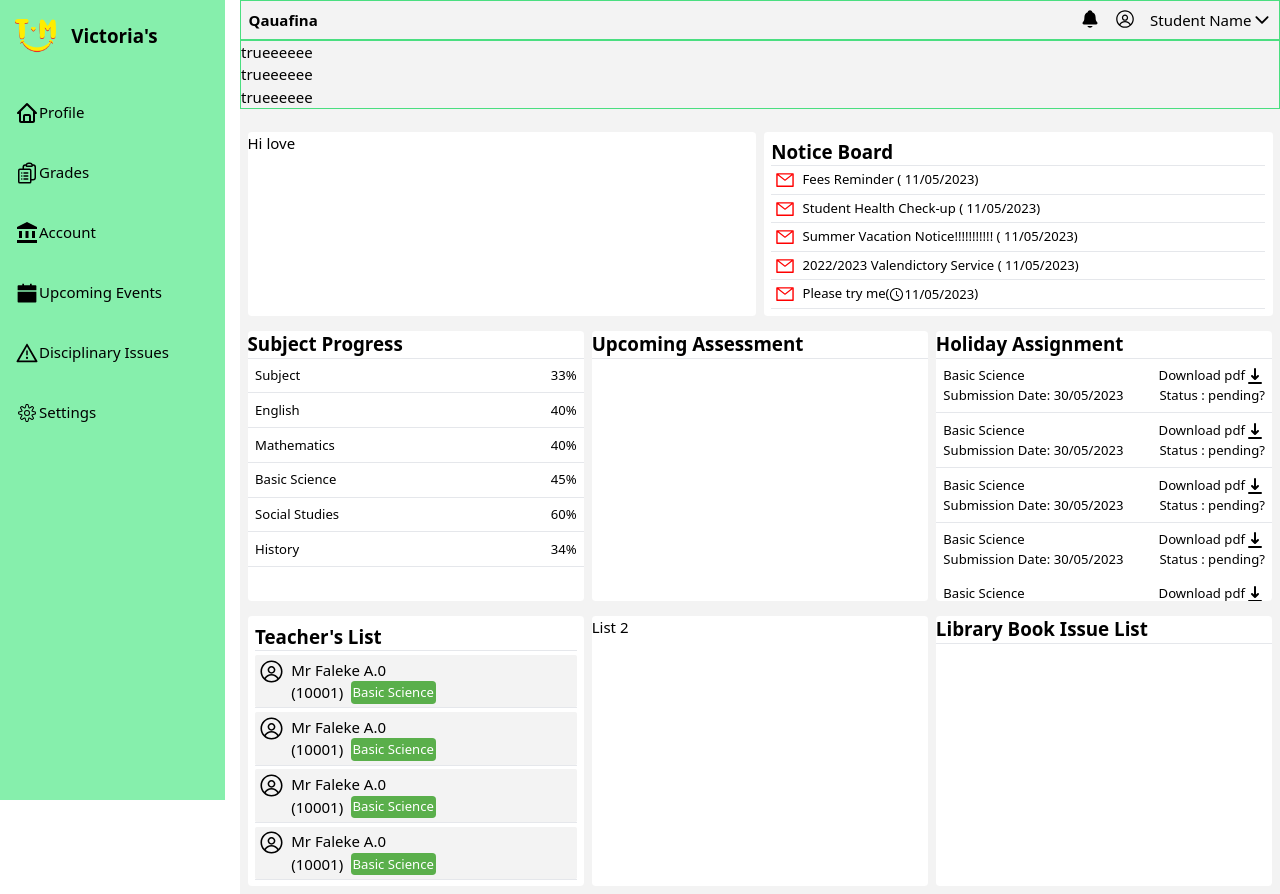
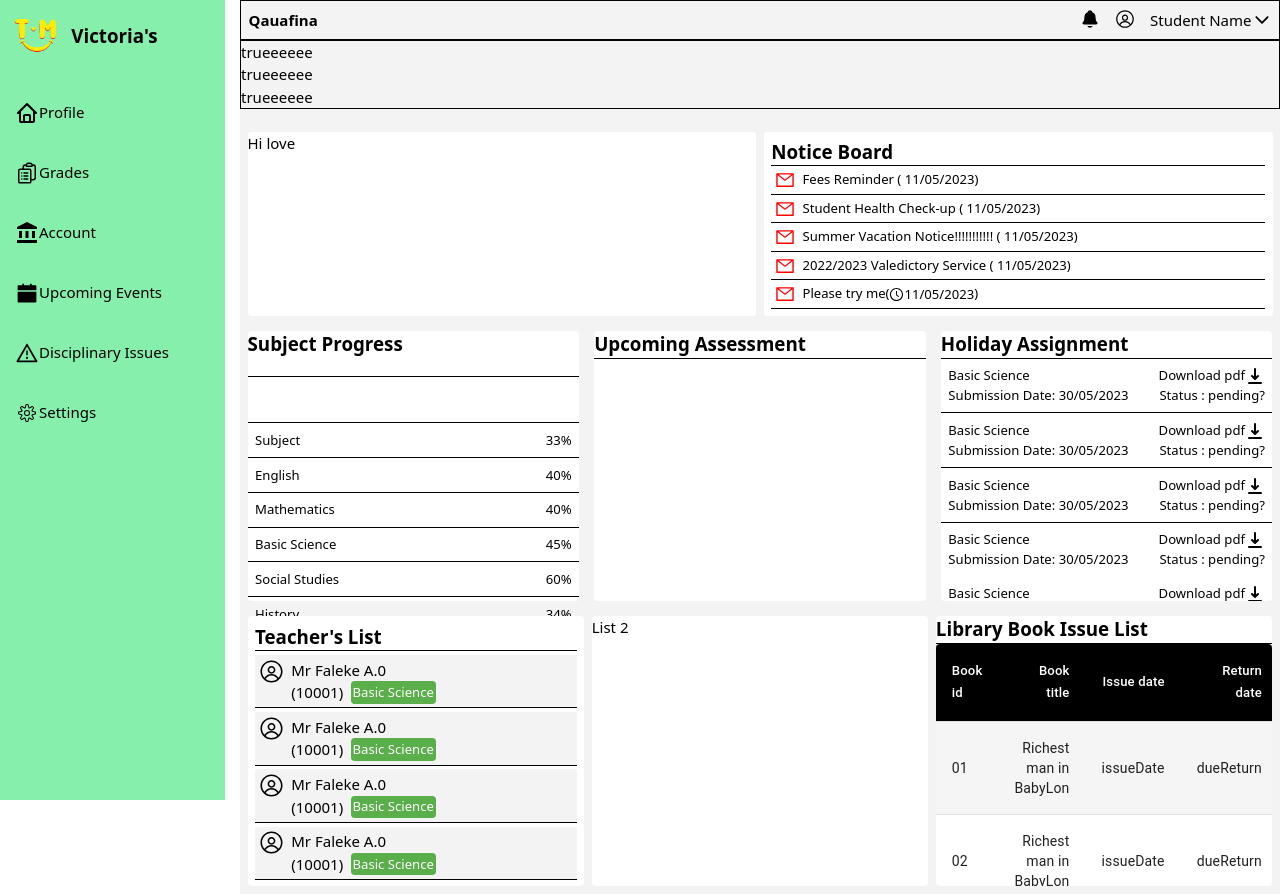
Before and after one commit to timhilehin1/my-school, a React (Vite) app: page /studentDashboard/profile in a window 1280 px wide. Built offline with nearby package versions, Linux system fonts and the light colour scheme.

Commit message:
dashboard prog

```diff
--- a/package.json
+++ b/package.json
@@ -9,12 +9,17 @@
     "preview": "vite preview"
   },
   "dependencies": {
+    "@emotion/react": "^11.11.0",
+    "@emotion/styled": "^11.11.0",
+    "@mui/material": "^5.13.0",
     "firebase": "^9.19.1",
     "react": "^18.2.0",
     "react-countup": "^6.4.2",
     "react-dom": "^18.2.0",
     "react-icons": "^4.8.0",
     "react-router-dom": "^6.11.0",
+    "react-table": "^7.8.0",
+    "styled-components": "^6.0.0-rc.1",
     "swiper": "^9.2.4"
   },
   "devDependencies": {
--- a/src/Components/Profile.jsx
+++ b/src/Components/Profile.jsx
@@ -1,12 +1,79 @@
-import React from "react";
+import {React, useState, useMemo} from "react";
 import { IoNotifications } from "react-icons/io5";
 import { RxAvatar } from "react-icons/rx";
 import { IoIosArrowDown } from "react-icons/io";
 import { HiDownload } from "react-icons/hi";
 import { AiOutlineMail, AiOutlineClockCircle } from "react-icons/ai";
 import { Link } from "react-router-dom";
+import { useTable } from 'react-table'
+import { TableBody, TableCell, TableHead, TableRow, styled,  Table, tableCellClasses, TableContainer, Paper, CssBaseline } from '@mui/material'
+
+
 
 function Profile() {
+
+    // #cfd8dc
+
+    const StyledTableCell = styled(TableCell)(({ theme }) => ({
+        [`&.${tableCellClasses.head}`]: {
+          backgroundColor: theme.palette.common.black,
+          color: theme.palette.common.white,
+        },
+        [`&.${tableCellClasses.body}`]: {
+          fontSize: 14,
+        },
+      }));
+
+      const StyledTableRow = styled(TableRow)(({ theme }) => ({
+        '&:nth-of-type(odd)': {
+          backgroundColor: theme.palette.action.hover,
+        },
+        // hide last border
+        '&:last-child td, &:last-child th': {
+          border: 0,
+        },
+      }));
+
+      function createData(bookNo, bookTitle, issueDate, dueReturn) {
+        return { bookNo, bookTitle, issueDate, dueReturn};
+      }
+
+      const rows = [
+        createData('01', 'Richest man in BabyLon', 'issueDate', 'dueReturn'),
+        createData('02', 'Richest man in BabyLon', 'issueDate', 'dueReturn'),
+        createData('03', 'Richest man in BabyLon', 'issueDate', 'dueReturn'),
+        createData('04', 'Richest man in BabyLon', 'issueDate', 'dueReturn'),
+        createData('05', 'Richest man in BabyLon', 'issueDate', 'dueReturn'),
+      ];
+
+
+
+
+const columns = [
+    {
+        id : 'bookNo',
+        label : 'bookNo',
+        minWidth : '100',
+    },
+    {
+        id : 'bookTitle',
+        label : 'bookTitle',
+        minWidth : '100',
+    },
+    {
+        id : 'issueDate',
+        label : 'issueDate',
+        minWidth : '100',
+    },
+    {
+        id : 'dueReturn',
+        label : 'dueReturn',
+        minWidth : '100',
+    },
+
+]
+
+
     return (
         <div className="">
             <nav className="border border-green-400 w-full flex justify-between p-2">
@@ -54,7 +121,7 @@ function Profile() {
 
                     <div className="flex gap-2 text-sm p-1">
                         <AiOutlineMail style={{ color: "red" }} size={20} />
-                        <p>2022/2023 Valendictory Service ( 11/05/2023)</p>
+                        <p>2022/2023 Valedictory Service ( 11/05/2023)</p>
                     </div>
                     <hr />
 
@@ -67,12 +134,14 @@ function Profile() {
                  </div>
             </section>
 
-            <section className="grid grid-cols-1 md:grid-cols-3 gap-2 p-2">
+            <section className="grid grid-cols-1 md:grid-cols-3 gap-4 p-2">
 
-                <div className="bg-[#ffffff] rounded subject h-64 md:h-72 overflow-auto">
-                    <header className="text-xl font-bold">Subject Progress</header>
+                <div className="bg-[#ffffff] rounded subject h-64 md:h-72 relative">
+                    <header className="text-xl font-bold h-12 static ">Subject Progress</header>
                     <hr />
-                    <div className="flex items-center justify-between p-2">
+                    <main className="contentt mt-12 overflow-auto h-60 md:64">
+                    <hr />
+                    <div className="flex items-center justify-between p-2 ">
                     <p className="text-sm">Subject</p>
                     <p className="text-sm">33%</p>
                     </div>
@@ -102,6 +171,16 @@ function Profile() {
                     <p className="text-sm">34%</p>
                     </div>
                     <hr />
+                    <div className="flex items-center justify-between p-2">
+                    <p className="text-sm">History</p>
+                    <p className="text-sm">34%</p>
+                    </div>
+                    <hr />
+                    <div className="flex items-center justify-between p-2">
+                    <p className="text-sm">History</p>
+                    <p className="text-sm">34%</p>
+                    </div>
+                    </main>
 
                 </div>
                 <div className="bg-[#ffffff] rounded subject h-64 md:h-72 overflow-auto">
@@ -189,7 +268,7 @@ function Profile() {
 
             </section>
 
-            <section className="grid grid-cols-1 md:grid-cols-3 gap-2 p-2">
+            <section className="grid grid-cols-1 lg:grid-cols-3 gap-2 p-2">
                 <div className="bg-[#ffffff] rounded teachers h-64 md:h-72 relative p-2 overflow-auto">
 
                    <header className="text-xl  font-bold">Teacher's List</header>
@@ -202,7 +281,7 @@ function Profile() {
                         <p>Mr Faleke A.0</p>
                         <div className="flex gap-2">
                         <p>(10001)</p>
-                        <button className="bg-[#5AAF4B] text-white text-sm rounded p-0.5">Basic Science</button>
+                        <button className="bg-[#5AAF4B] text-allwhite text-sm rounded p-0.5">Basic Science</button>
                             </div>
                         </div>
                     </section>
@@ -214,7 +293,7 @@ function Profile() {
                         <p>Mr Faleke A.0</p>
                         <div className="flex gap-2">
                         <p>(10001)</p>
-                        <button className="bg-[#5AAF4B] text-white text-sm rounded p-0.5">Basic Science</button>
+                        <button className="bg-[#5AAF4B] text-allwhite text-sm rounded p-0.5">Basic Science</button>
                             </div>
                         </div>
                     </section>
@@ -226,7 +305,7 @@ function Profile() {
                         <p>Mr Faleke A.0</p>
                         <div className="flex gap-2">
                         <p>(10001)</p>
-                        <button className="bg-[#5AAF4B] text-white text-sm rounded p-0.5">Basic Science</button>
+                        <button className="bg-[#5AAF4B] text-allwhite text-sm rounded p-0.5">Basic Science</button>
                             </div>
                         </div>
                     </section>
@@ -238,7 +317,7 @@ function Profile() {
                         <p>Mr Faleke A.0</p>
                         <div className="flex gap-2">
                         <p>(10001)</p>
-                        <button className="bg-[#5AAF4B] text-white text-sm rounded p-0.5">Basic Science</button>
+                        <button className="bg-[#5AAF4B] text-allwhite text-sm rounded p-0.5">Basic Science</button>
                             </div>
                         </div>
                     </section>
@@ -266,6 +345,40 @@ function Profile() {
                 <div  className="bg-[#ffffff] rounded library h-64 md:h-72 overflow-auto">
                       <header className="text-xl  font-bold">Library Book Issue List</header>
                     <hr />
+                    {/* //use a table with a fixed header */}
+                    <TableContainer component={Paper}>
+      <Table sx={{ minWidth: 300 }} stickyHeader  aria-label="sticky table">
+        <TableHead>
+          <TableRow>
+              {
+                  columns.map((col)=>{
+                      <TableCell
+                      key={col.id}
+                      align={col.align}
+                      style={{ minWidth: col.minWidth }}>
+                          {col.label}
+                      </TableCell>
+                  })
+              }
+            <StyledTableCell>Book id</StyledTableCell>
+            <StyledTableCell align="right">Book title</StyledTableCell>
+            <StyledTableCell align="right">Issue date</StyledTableCell>
+            <StyledTableCell align="right">Return date</StyledTableCell>
+          </TableRow>
+        </TableHead>
+        <TableBody>
+          {rows.map((row) => (
+            <StyledTableRow key={row.bookNo}>
+              <StyledTableCell component="th" scope="row"> {row.bookNo}</StyledTableCell>
+              <StyledTableCell align="right">{row.bookTitle}</StyledTableCell>
+              <StyledTableCell align="right">{row.issueDate}</StyledTableCell>
+              <StyledTableCell align="right">{row.dueReturn}</StyledTableCell>
+            </StyledTableRow>
+          ))}
+        </TableBody>
+      </Table>
+    </TableContainer>
+
                 </div>
 
             </section>
@@ -276,4 +389,11 @@ function Profile() {
     )
 }
 
+// {
+//     bookNo : '04',
+//     bookTitle : 'Richest man in babylon',
+//     issueDate : '01/01/2023',
+//     returnDate : '30/01/2023'
+// },
+
 export default Profile
--- a/src/index.css
+++ b/src/index.css
@@ -112,6 +112,10 @@ input {
     transform: translateX(100%);
 }
 
+.contentt{
+    /* border: 1px solid red; */
+}
+
 .mynav{
     width: 100%;
 }
--- a/tailwind.config.js
+++ b/tailwind.config.js
@@ -5,9 +5,9 @@ export default {
   "./src/**/*.{js,ts,jsx,tsx}",
   ],
     theme: {
-    //     colors: {
-    //      'card' : '#ffffff'
-    //   },
+        colors: {
+         'allwhite' : '#ffffff'
+      },
     extend: {},
   },
   plugins: [],
```
Also changed, not shown: src/Components/LibraryBooksList.jsx (added), 1 other file (tests, documents, lock files or other folders).
